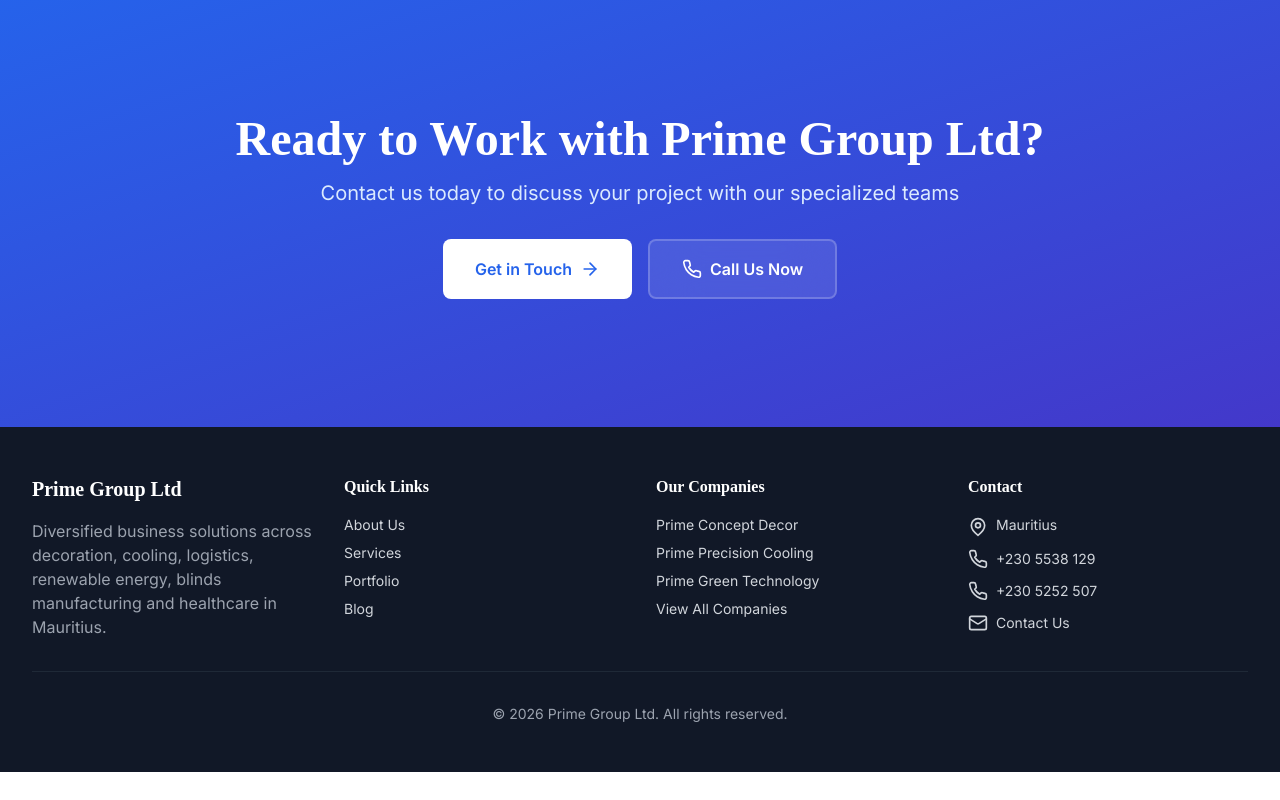
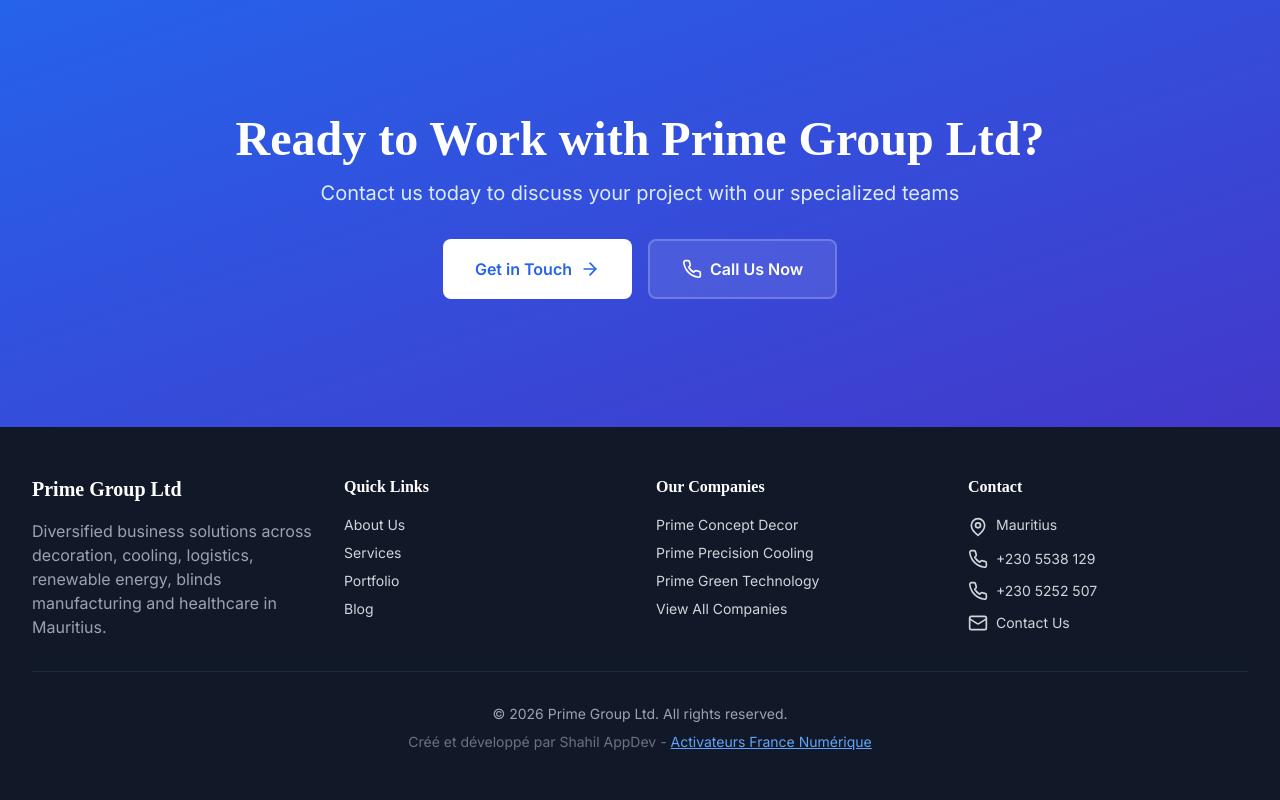
Before and after one commit to Shahil-AppDev/prime-staffing-limited, a Next.js app in the folder apps/frontend/: page / in a window 1280 px wide. Shown: the part 3746-4546 px from the top of the page. Before the commit the page ends 4518 px from the top, so only its background shows below. Built offline with nearby package versions, Linux system fonts and the light colour scheme.

Commit message:
feat: add Shahil AppDev credit with France Num link in footer

```diff
--- a/apps/frontend/src/components/layout/footer.tsx
+++ b/apps/frontend/src/components/layout/footer.tsx
@@ -95,8 +95,19 @@
         </div>
 
         <div className="border-t border-gray-800 pt-8 text-center text-gray-400">
-          <p className="text-sm text-gray-400">
+          <p className="text-sm text-gray-400 mb-2">
             &copy; {new Date().getFullYear()} Prime Group Ltd. All rights reserved.
+          </p>
+          <p className="text-sm text-gray-500">
+            Créé et développé par Shahil AppDev -{' '}
+            <a
+              href="https://www.francenum.gouv.fr/activateurs/shahil-appdev"
+              target="_blank"
+              rel="noopener noreferrer"
+              className="text-blue-400 hover:text-blue-300 transition-colors underline"
+            >
+              Activateurs France Numérique
+            </a>
           </p>
         </div>
       </div>
```
Also changed, not shown: 1 other file (tests, documents, lock files or other folders).
